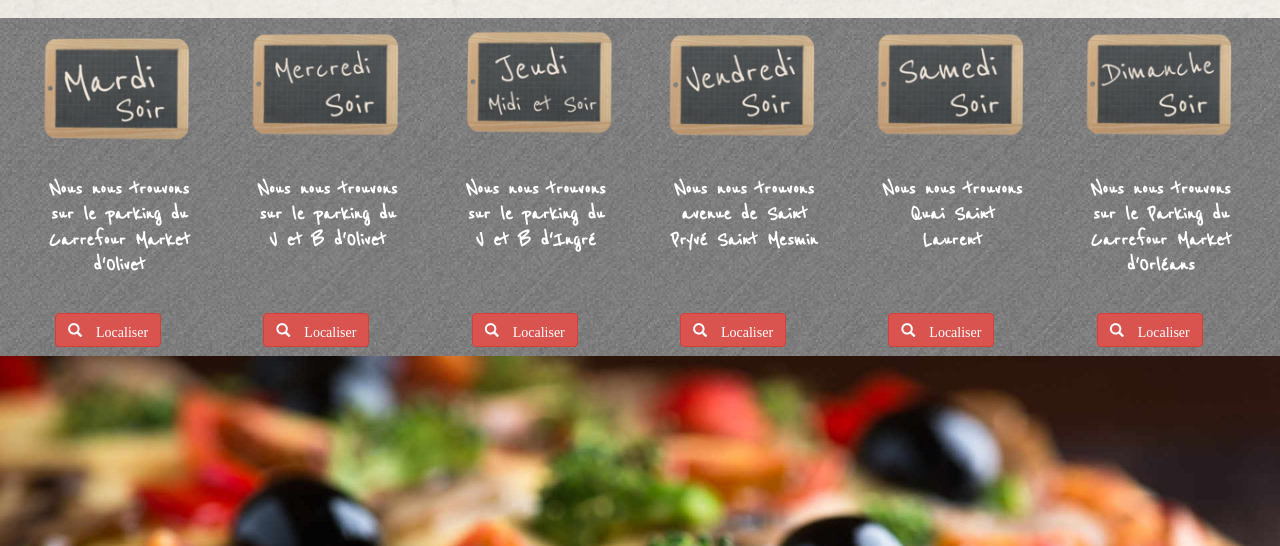
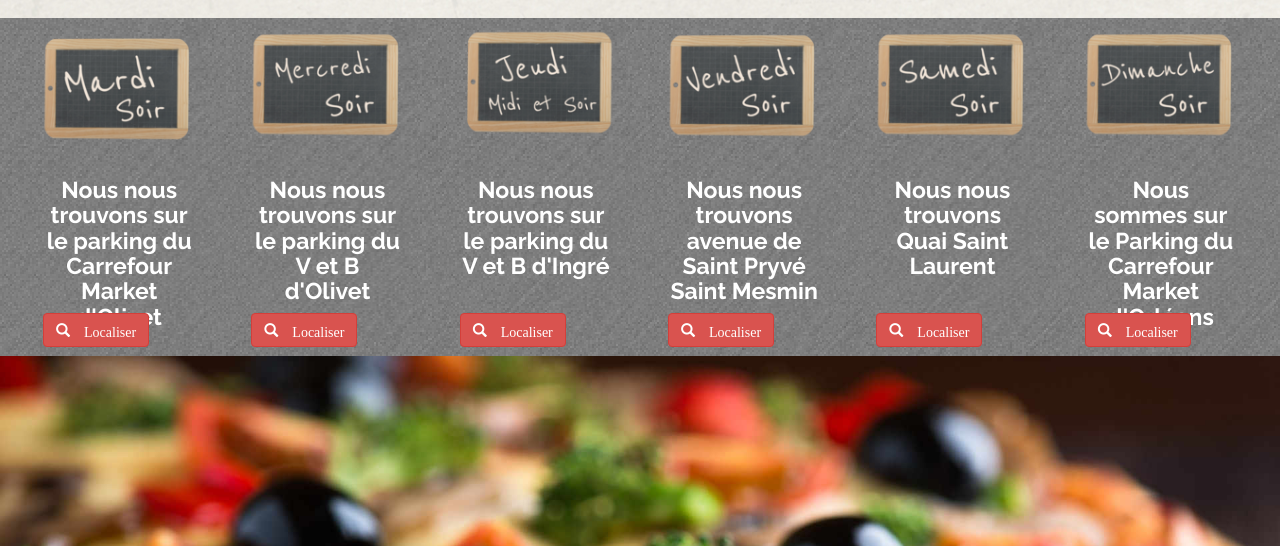
Before and after one commit to Frankois21/Cataluna, a PHP site: page /IndexPizza.html in a window 1280 px wide. Shown: the part 360-906 px from the top of the page. Run offline with PHP 8.4, Linux system fonts and the light colour scheme.

Commit message:
a ne pas prendre en compte

```diff
--- a/IndexPizza.html
+++ b/IndexPizza.html
@@ -233,7 +233,7 @@
   			  	<div class="thumbnail text-center">
       				<img src="Imagesbis/DimancheSoirmin.png" alt="DimancheSoir" class="responsive">
      				<div class="caption">
-     		   		<h4>Nous nous trouvons sur le Parking du Carrefour Market d'Orléans</h4>
+     		   		<h4>Nous sommes sur le Parking du Carrefour Market d'Orléans</h4>
      			 	<p><a button type="button" class="btn btn-danger glyphicon glyphicon-search" data-toggle="modal" data-target="#dimancheSoir"> Localiser</a></p>
      				</div>
      			</div>
--- a/stylesheet.css
+++ b/stylesheet.css
@@ -82,8 +82,8 @@ a:link {
 
 .thumbnail {
 	height: 318px;
-	font-family : 'Reenie Beanie', cursive;
 	border : 0px;
+	font-family: 'Raleway', sans-serif;
 }
 
 h4 {
@@ -94,12 +94,15 @@ h4 {
 
 .btn-danger{
 
-	margin-left: 12px;
+	margin-left: ;
+
 }
+
 
 #trouver p {
 	position: absolute;
 	bottom : 0;
+
 }
 
 #myModalLabel {
```
